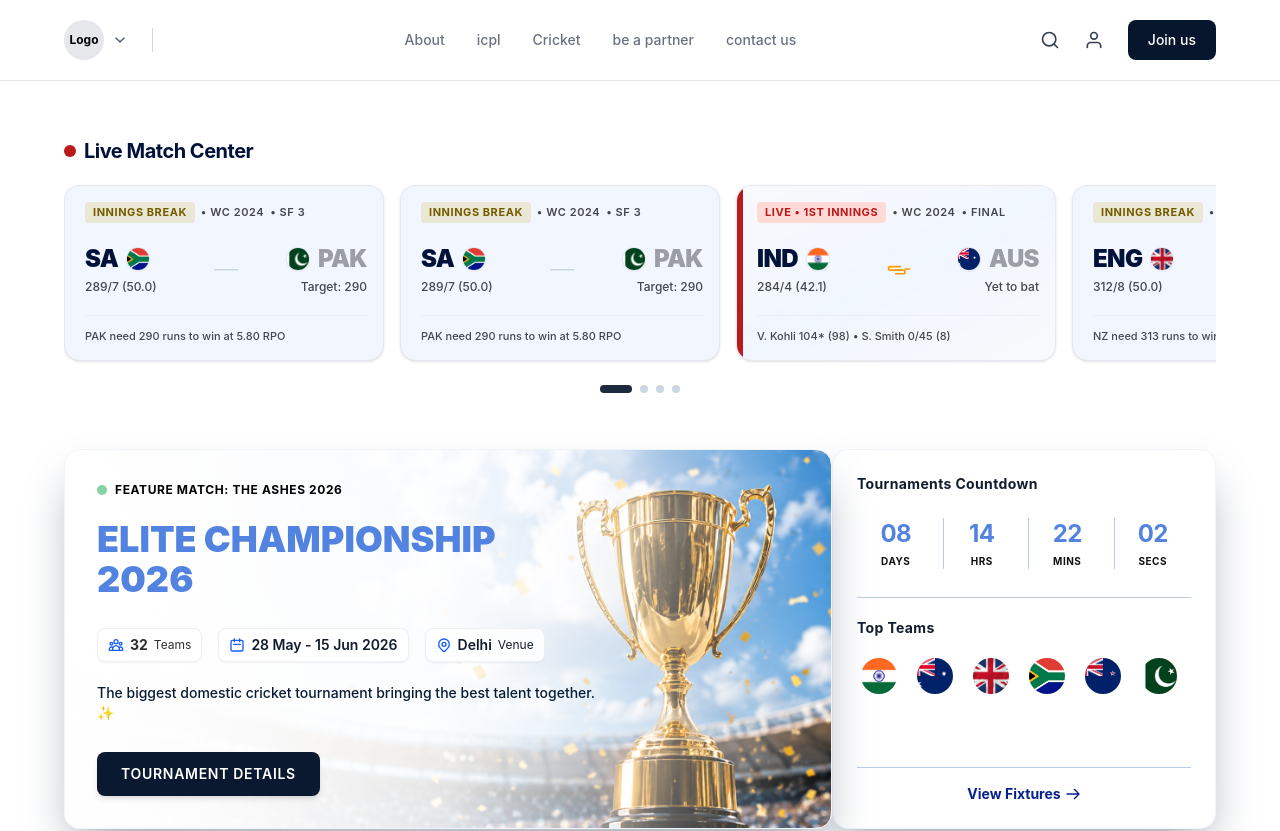
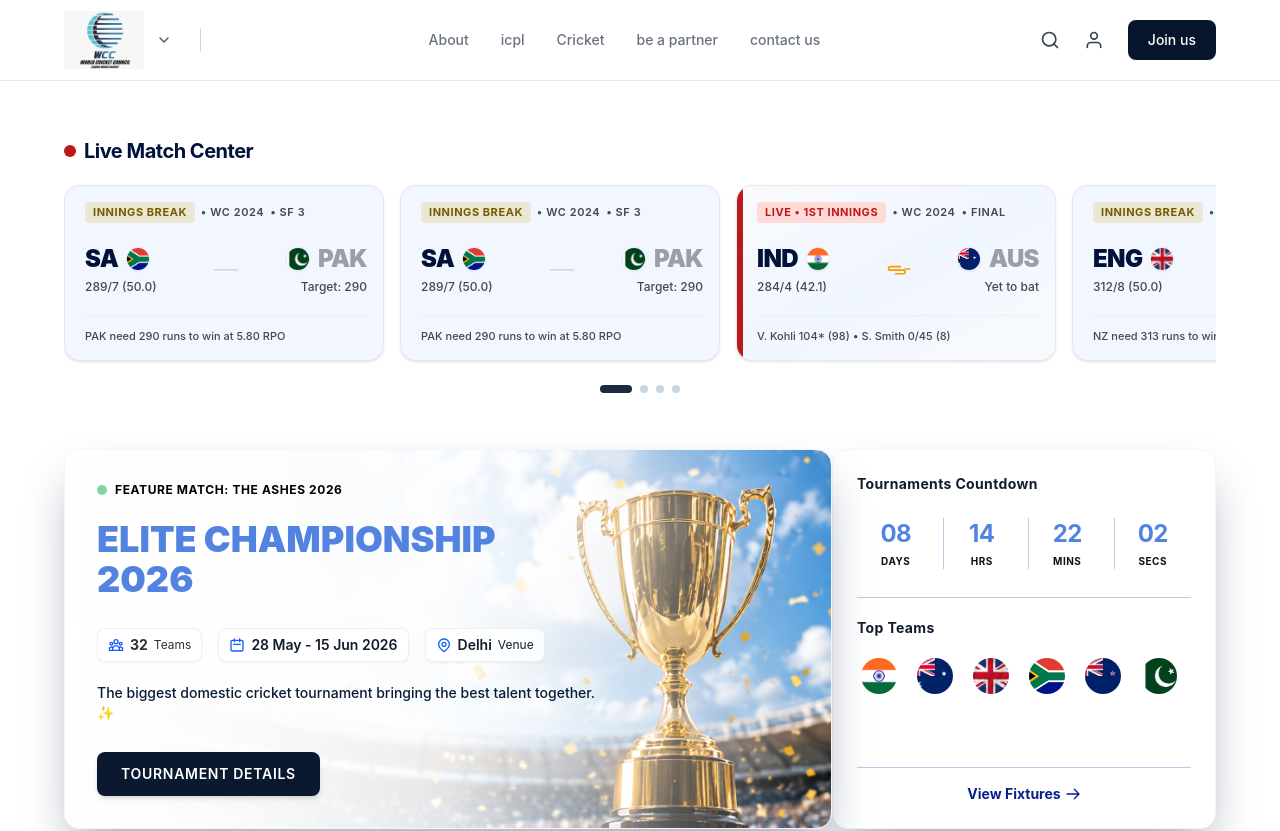
Before and after one commit to vidhikhedkar/Cricket-concert, a React (Vite) app: page / in a window 1280 px wide. Shown: the top 831 px of the page. Built offline with nearby package versions, Linux system fonts and the light colour scheme.

Commit message:
ADD LOGO

```diff
--- a/src/components/global/Footer.jsx
+++ b/src/components/global/Footer.jsx
@@ -1,29 +1,64 @@
 import React from 'react';
-import { NavLink } from 'react-router-dom';
+import { NavLink, Link } from 'react-router-dom';
 import { FiGlobe, FiMail, FiShare2 } from 'react-icons/fi';
+import logo from '../../assets/global/logo.png';
 
 const Footer = () => {
   return (
     <footer className="w-full bg-white border-t border-slate-100 text-slate-600 font-sans">
-      <div className="container py-10">
-        <div className="flex flex-col lg:flex-row items-center justify-between gap-6 pb-10 border-b border-slate-100">
-          <div className="w-9 h-9 sm:w-10 sm:h-10 bg-gray-200 rounded-full flex items-center justify-center font-bold text-xs">
-            Logo
+      <div className="container py-8">
+        <div className="flex flex-col lg:flex-row items-center justify-between gap-6 pb-4 border-b border-slate-100">
+
+          {/* Logo and Social Icons grouped on same line for mobile view */}
+          <div className="flex flex-row items-center justify-between w-full lg:w-auto">
+            <Link to="/" className="flex items-center">
+              <img
+                src={logo}
+                alt="Logo"
+                className="w-14 h-14 sm:w-20 sm:h-20 object-contain  hover:opacity-90 transition-opacity"
+              />
+            </Link>
+
+            {/* Social Icons (visible next to logo on mobile, shifted to right on desktop via flex order) */}
+            <div className="flex items-center space-x-3 lg:hidden">
+              <a
+                href="#"
+                className="w-10 h-10 rounded-full border border-slate-200 flex items-center justify-center text-slate-600 hover:bg-slate-50 hover:text-slate-900 transition-colors"
+                aria-label="Globe"
+              >
+                <FiGlobe className="w-4 h-4" />
+              </a>
+              <a
+                href="#"
+                className="w-10 h-10 rounded-full border border-slate-200 flex items-center justify-center text-slate-600 hover:bg-slate-50 hover:text-slate-900 transition-colors"
+                aria-label="Email"
+              >
+                <FiMail className="w-4 h-4" />
+              </a>
+              <a
+                href="#"
+                className="w-10 h-10 rounded-full border border-slate-200 flex items-center justify-center text-slate-600 hover:bg-slate-50 hover:text-slate-900 transition-colors"
+                aria-label="Share"
+              >
+                <FiShare2 className="w-4 h-4" />
+              </a>
+            </div>
           </div>
 
-          <div className="w-full sm:w-auto flex flex-col sm:flex-row items-center gap-3">
+          {/* Email Newsletter Subscription Section */}
+          <div className="w-full sm:w-auto flex flex-row items-center gap-2 sm:gap-3">
             <input
               type="email"
               placeholder="Email Address"
-              className="w-full sm:w-80 px-4 py-2.5 rounded-lg border border-slate-200 focus:outline-none focus:border-slate-400 text-sm text-slate-700 bg-slate-50/50 placeholder:text-slate-400"
+              className="w-full sm:w-80 px-3 sm:px-4 py-2.5 rounded-lg border border-slate-200 focus:outline-none focus:border-slate-400 text-xs sm:text-sm text-slate-700 bg-slate-50/50 placeholder:text-slate-400"
             />
-            <button className="w-full sm:w-auto px-6 py-2.5 rounded-lg bg-[#0B192C] hover:bg-[#132845] text-white text-sm font-semibold transition-colors shadow-sm">
+            <button className="whitespace-nowrap px-4 sm:px-6 py-2.5 rounded-lg bg-[#0B192C] hover:bg-[#132845] text-white text-xs sm:text-sm font-semibold transition-colors shadow-sm">
               Subscribe
             </button>
           </div>
 
-
-          <div className="flex items-center space-x-3">
+          {/* Social Icons for Desktop View */}
+          <div className="hidden lg:flex items-center space-x-3">
             <a
               href="#"
               className="w-10 h-10 rounded-full border border-slate-200 flex items-center justify-center text-slate-600 hover:bg-slate-50 hover:text-slate-900 transition-colors"
@@ -46,8 +81,8 @@ const Footer = () => {
               <FiShare2 className="w-4 h-4" />
             </a>
           </div>
+
         </div>
-
 
         <div className="grid grid-cols-2 sm:grid-cols-3 lg:grid-cols-5 gap-8 py-10 border-b border-slate-100 text-sm">
           <div>
@@ -105,7 +140,6 @@ const Footer = () => {
           </div>
         </div>
 
-
         <div className="flex flex-col md:flex-row items-center justify-between pt-8 text-xs text-slate-400 gap-4">
           <div>
             © {new Date().getFullYear()} International Cricket Premier League. All rights reserved.
@@ -122,7 +156,6 @@ const Footer = () => {
             <NavLink to="/sitemap" className="hover:text-slate-700 transition-colors">Sitemap</NavLink>
           </div>
         </div>
-
       </div>
     </footer>
   );
--- a/src/components/global/Navbar.jsx
+++ b/src/components/global/Navbar.jsx
@@ -1,6 +1,7 @@
 import React, { useState, useRef, useEffect } from 'react';
-import { NavLink } from 'react-router-dom';
+import { NavLink, Link } from 'react-router-dom';
 import { FiSearch, FiUser, FiMenu, FiX, FiChevronDown, FiChevronUp, FiChevronRight, FiHome, FiRadio, FiCalendar, FiGrid, FiBarChart2, FiUsers, FiAward, FiFileText, FiImage, FiVideo } from 'react-icons/fi';
+import logo from '../../assets/global/logo.png';
 
 const Navbar = () => {
     const [isSidebarOpen, setIsSidebarOpen] = useState(false);
@@ -15,7 +16,6 @@ const Navbar = () => {
         { name: 'be a partner', to: '/partner' },
         { name: 'contact us', to: '/contact' },
     ];
-
 
     const quickAccessLinks = [
         { name: 'Home', to: '/', icon: FiHome },
@@ -33,7 +33,6 @@ const Navbar = () => {
         { name: 'Gallery', to: '/gallery', icon: FiImage },
         { name: 'Videos', to: '/videos', icon: FiVideo },
     ];
-
 
     useEffect(() => {
         const handleClickOutside = (event) => {
@@ -57,23 +56,6 @@ const Navbar = () => {
         };
     }, []);
 
-
-
-    // Prevent background scrolling when mobile overlays are open
-
-    // useEffect(() => {
-    //     if (isSidebarOpen || isDropdownOverlayOpen || isDesktopDropdownOpen) {
-    //         document.body.style.overflow = 'hidden';
-    //     } else {
-    //         document.body.style.overflow = 'unset';
-    //     }
-    //     return () => {
-    //         document.body.style.overflow = 'unset';
-    //     };
-    // }, [isSidebarOpen, isDropdownOverlayOpen, isDesktopDropdownOpen]);
-
-
-
     return (
         <nav className="w-full bg-white border-b border-gray-200 sticky top-0 z-50">
             <div className="container">
@@ -87,9 +69,28 @@ const Navbar = () => {
                             <FiMenu className="w-7 h-7" />
                         </button>
 
-                        <div className="relative flex items-center" ref={desktopDropdownRef}>
-                            <div
-                                className="flex items-center space-x-1 sm:space-x-2 cursor-pointer select-none py-2"
+                        <div className="relative flex items-center space-x-1 sm:space-x-2" ref={desktopDropdownRef}>
+                            {/* Logo linking to Home Page */}
+                            <Link
+                                to="/"
+                                className="flex items-center"
+                                onClick={() => {
+                                    setIsDesktopDropdownOpen(false);
+                                    setIsDropdownOverlayOpen(false);
+                                }}
+                            >
+                                <img
+                                    src={logo}
+                                    alt="Logo"
+                                    className="w-15 h-15 sm:w-20 sm:h-20 object-contain hover:opacity-90 transition-opacity"
+                                />
+                            </Link>
+
+                            {/* Chevron button to trigger the dropdown menu */}
+                            <button
+                                type="button"
+                                className="p-1 text-gray-600 hover:text-gray-900 focus:outline-none"
+                                aria-label="Toggle Quick Navigation"
                                 onClick={() => {
                                     if (window.innerWidth < 768) {
                                         setIsDropdownOverlayOpen(true);
@@ -98,12 +99,8 @@ const Navbar = () => {
                                     }
                                 }}
                             >
-                                <div className="w-9 h-9 sm:w-10 sm:h-10 bg-gray-200 rounded-full flex items-center justify-center font-bold text-xs">
-                                    Logo
-                                </div>
-                                <FiChevronDown className={`w-4 h-4 text-gray-600 transition-transform duration-200 ${isDesktopDropdownOpen ? 'rotate-180' : ''}`} />
-                            </div>
-
+                                <FiChevronDown className={`w-4 h-4 transition-transform duration-200 ${isDesktopDropdownOpen ? 'rotate-180' : ''}`} />
+                            </button>
 
                             {isDesktopDropdownOpen && (
                                 <div className="absolute top-12 md:top-14 left-0 lg:-left-12 w-72 md:w-80 bg-[#05142c] border border-blue-900/60 rounded-xl shadow-2xl py-3 z-50 text-white">
@@ -209,6 +206,7 @@ const Navbar = () => {
                 </div>
             </div>
 
+            {/* Mobile Sidebar */}
             <div className={`fixed inset-0 bg-[#05142c] text-white z-50 transform transition-transform duration-300 ease-in-out md:hidden flex flex-col ${isSidebarOpen ? 'translate-x-0' : '-translate-x-full'}`}>
                 <div className="flex items-center justify-between px-4 py-4 border-b border-blue-900/60">
                     <span className="font-bold text-lg tracking-wider text-[#00E5FF]">Menu</span>
@@ -249,16 +247,25 @@ const Navbar = () => {
                 </div>
             </div>
 
-
+            {/* Mobile Overlay Navigation */}
             <div className={`fixed inset-0 bg-[#05142c] text-white z-50 transform transition-transform duration-300 ease-in-out md:hidden flex flex-col ${isDropdownOverlayOpen ? 'translate-y-0' : '-translate-y-full'}`}>
                 <div className="flex items-center justify-between px-4 py-4 border-b border-blue-900/60">
                     <div className="w-7"></div>
-                    <div
-                        className="flex items-center space-x-2 cursor-pointer"
-                        onClick={() => setIsDropdownOverlayOpen(false)}
-                    >
-                        <span className="font-bold text-lg tracking-wider italic">Logo</span>
-                        <FiChevronUp className="w-4 h-4 text-white" />
+                    <div className="flex items-center space-x-2">
+                        <Link
+                            to="/"
+                            onClick={() => setIsDropdownOverlayOpen(false)}
+                            className="flex items-center"
+                        >
+                            <img src={logo} alt="Logo" className="w-12 h-12 object-contain" />
+                        </Link>
+                        <button
+                            onClick={() => setIsDropdownOverlayOpen(false)}
+                            className="text-white focus:outline-none"
+                            aria-label="Close Overlay"
+                        >
+                            <FiChevronUp className="w-4 h-4" />
+                        </button>
                     </div>
 
                     <button
@@ -269,7 +276,6 @@ const Navbar = () => {
                         <FiX className="w-7 h-7" />
                     </button>
                 </div>
-
 
                 <div className="flex-1 overflow-y-auto px-4 py-6 space-y-6">
                     <div>
@@ -329,7 +335,6 @@ const Navbar = () => {
                     </div>
                 </div>
 
-
                 <div className="p-4 border-t border-blue-900/60 bg-[#05142c] text-center">
                     <button
                         onClick={() => setIsDropdownOverlayOpen(false)}
```
Also changed, not shown: src/assets/global/logo.png (added).
